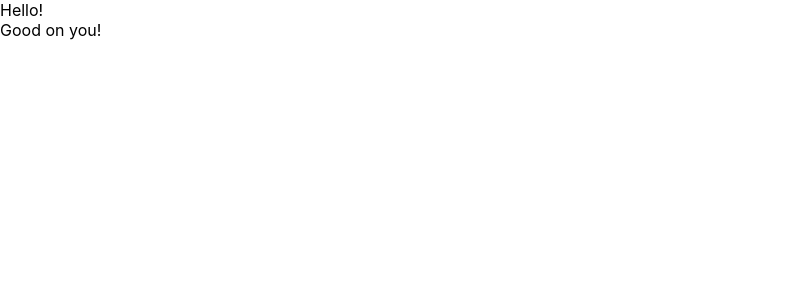
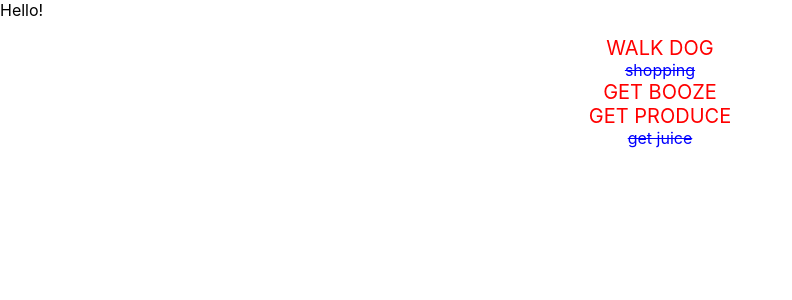
Before and after one commit to dbennin125/todo-fe-5-14-20, a React (Create React App) app: page / in a window 1280 px wide. Shown: the top 300 px of the page, without its empty margins (0-792 px from the left). Built offline with nearby package versions, Linux system fonts and the light colour scheme.

Commit message:
lists are completed or incomplete, display differently and adjust to true false statement

```diff
--- a/src/App.css
+++ b/src/App.css
@@ -36,3 +36,17 @@
     transform: rotate(360deg);
   }
 }
+
+li {
+  list-style: none;
+}
+.completed {
+  color: blue;
+  text-decoration-line: line-through;
+
+}
+.incomplete {
+  color: red;
+  text-transform: uppercase;
+  font-size: 20px;
+}
--- a/src/Todos.js
+++ b/src/Todos.js
@@ -17,25 +17,25 @@ state = {
         id: 2,
         task: 'shopping',
         importance: 4,
-    is_completed: true
+        is_completed: true,
       },
       {
         id: 3,
         task: 'get booze',
         importance: 6,
-         is_completed: false
+        is_completed: false,
       },
     {
         id: 4,
         task: 'get produce',
         importance: 8,
-         is_completed: false
+        is_completed: false,
       },
       {
         id: 5,
         task: 'get juice',
         importance: 8,
-         is_completed: true
+        is_completed: true,
       }
     ]
 
@@ -44,8 +44,14 @@ state = {
 
     render() {
         return (
-            <div className="listContainer">
-                Good on you!
+            <div className="App">
+               <ul>
+                {
+                this.state.todos.map(item => <li className={ item.is_completed ? 'completed' : 'incomplete'} key={item.task}>
+                    {item.task}
+                </li>)
+                }
+                </ul>
             </div>
         )
     }
```
